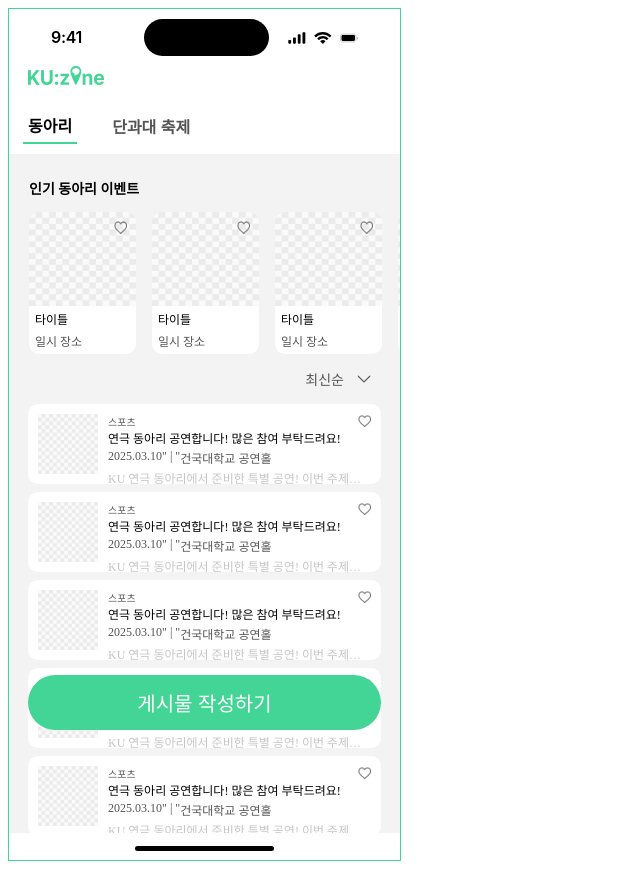
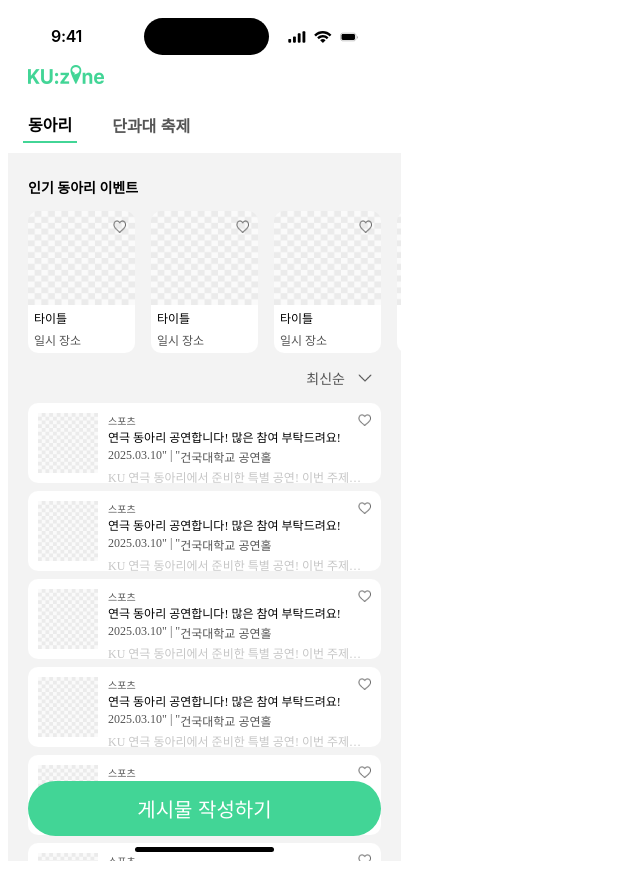
Before and after one commit to KUIT-Hackathon-Team5/Team5-Web, a React (Vite) app in the folder HackathonTeam5/: page / in a window 1280 px wide. Shown: the whole page, without its empty margins (0-640 px from the left). Built offline with nearby package versions, Linux system fonts and the light colour scheme; a web font is replaced by a local one.

Commit message:
[Design] 수정사항들

```diff
--- a/HackathonTeam5/src/pages/Home/Home.styled.tsx
+++ b/HackathonTeam5/src/pages/Home/Home.styled.tsx
@@ -7,7 +7,6 @@ export const HomeContainer = styled.div`
   align-items: center; // 자식 요소를 수평 중앙 정렬
   width: 393px;
   height: 853px;
-  border: 1px solid #42d596;
   overflow-y: auto; // 세로 스크롤 활성화
   overflow-x: hidden; // 가로 스크롤 숨김
   box-sizing: border-box;
@@ -84,7 +83,7 @@ export const ListContainer = styled.div`
 `;
 
 export const ConfirmButtonWrapper = styled.div`
-  position: fixed;
-  bottom: 70px;
+  position: sticky;
+  bottom: 25px;
   z-index: 1000; // 다른 요소 위로 띄움
 `;
--- a/HackathonTeam5/src/pages/Home/Home.tsx
+++ b/HackathonTeam5/src/pages/Home/Home.tsx
@@ -73,7 +73,6 @@ const Home = () => {
       </ConfirmButtonWrapper>
 
       <Homebar
-      bgColor="white"
       isSticky={true}
       />
     </HomeContainer>
```
